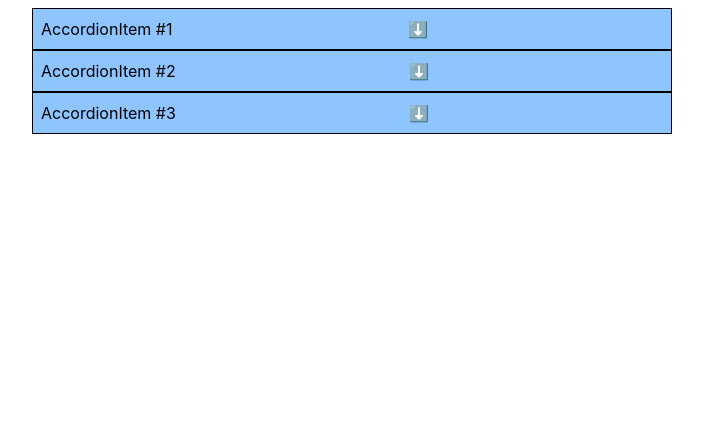
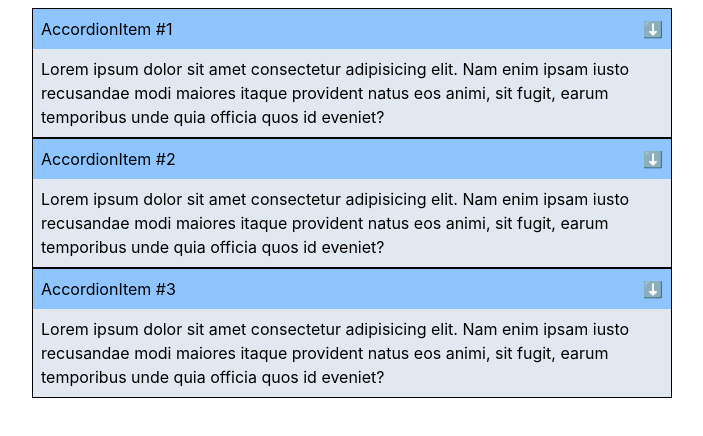
Before and after one commit to bobbyDeepak1415/accordion_01, a React (Vite) app: page / in a window 1280 px wide. Shown: the top 436 px of the page, without its empty margins (288-991 px from the left). Built offline with nearby package versions, Linux system fonts and the light colour scheme.

Commit message:
changes made

```diff
--- a/src/components/Accordion1.jsx
+++ b/src/components/Accordion1.jsx
@@ -1,4 +1,4 @@
-import React from 'react'
+import React, { useState } from 'react'
 import AccordionItem1 from './AccordionItem1'
 
 
@@ -10,11 +10,14 @@ const data=[
 
 
 const Accordion1 = () => {
+
+    const [activeIndex,setActiveIndex]=useState(0)
+
   return (
     <div className='w-[50%] m-auto mt-2 '>
 
-      {data.map((item)=>{
-        return <AccordionItem1 title={item.title} />
+      {data.map((item,index)=>{
+        return <AccordionItem1 activeIndex={activeIndex} setActiveIndex={setActiveIndex} title={item.title} body={item.body}/>
       })}
     </div>
   )
--- a/src/components/AccordionItem1.jsx
+++ b/src/components/AccordionItem1.jsx
@@ -1,17 +1,17 @@
 import React from 'react'
 
-const AccordionItem1 = ({title}) => {
+const AccordionItem1 = ({title,body,activeIndex,setActiveIndex}) => {
   return (
     <div className='border border-black'>
-      <div className='p-2 bg-blue-300 flex justify-between'>
+      <div  className='p-2 bg-blue-300 flex justify-between'>
         <span>
 
         {title}
         </span>
         <span>⬇️</span>
-        <div>
-
         </div>
+        <div className='p-2 bg-slate-200'>
+{body}
         </div>
     </div>
   )
```
